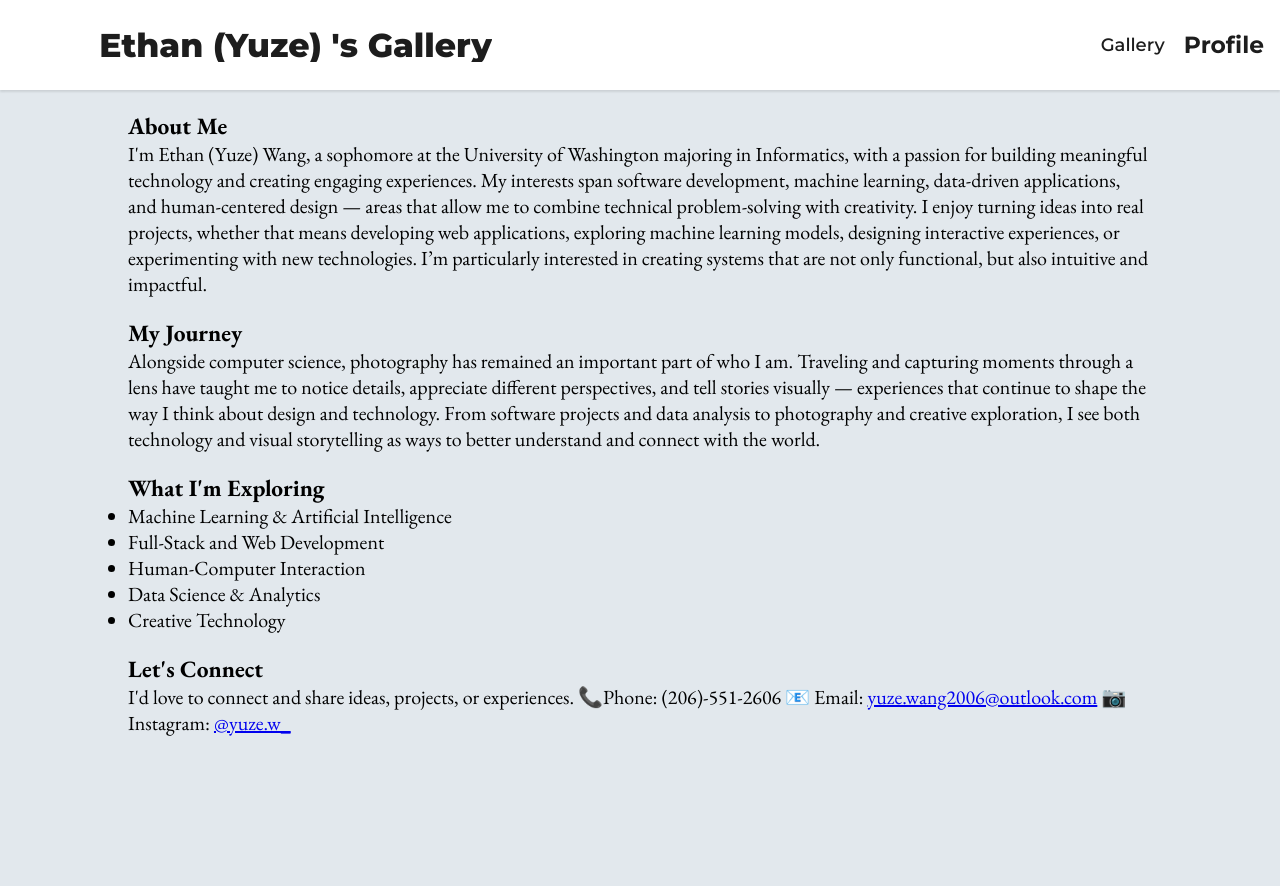
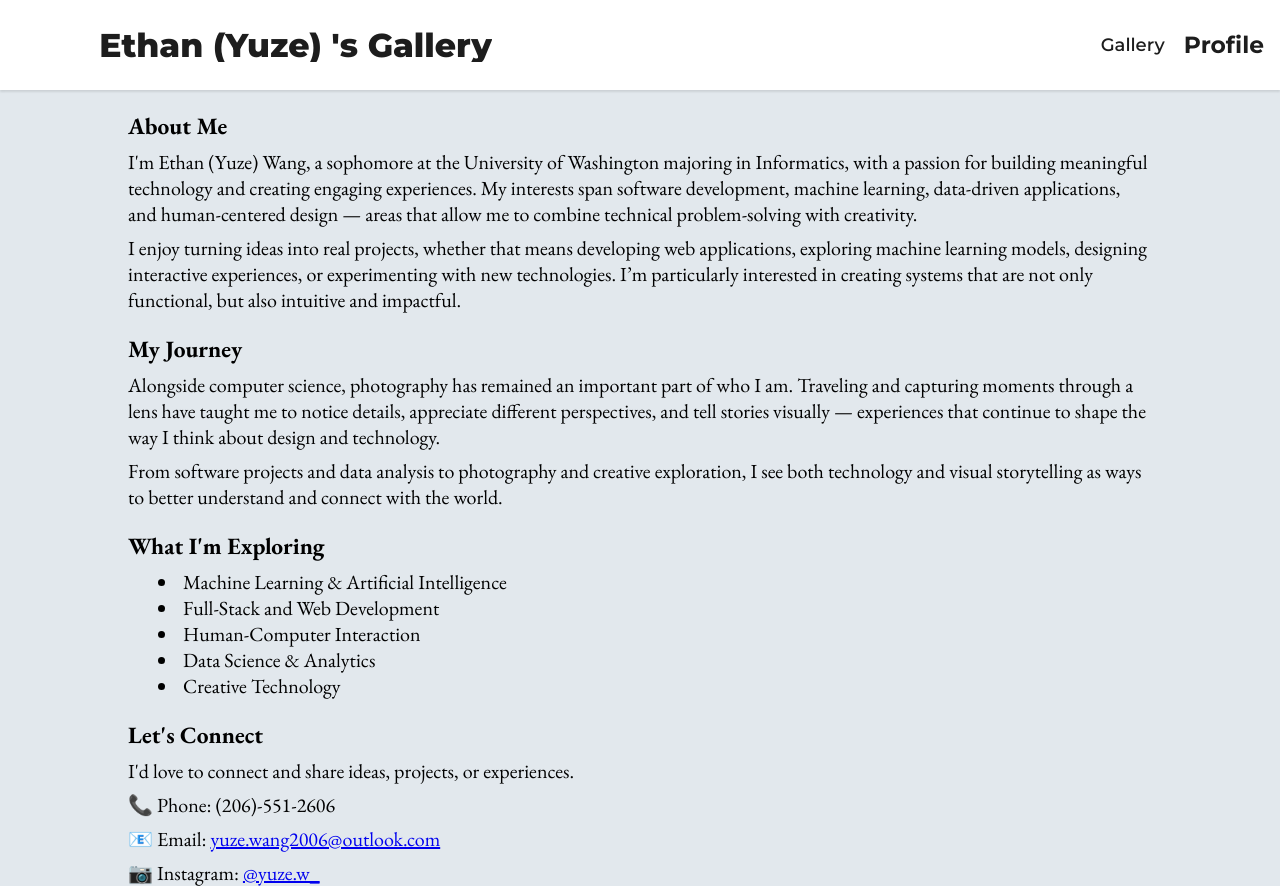
Before and after one commit to yuzew0924/yuze-portfolio, a Flask app: page /profile in a window 1280 px wide. Before the commit the page ends 736 px from the top, so only its background shows below. Run offline with Flask 3, Linux system fonts and the light colour scheme.

Commit message:
update profile with <p>

```diff
--- a/app/static/css/profile.css
+++ b/app/static/css/profile.css
@@ -24,6 +24,19 @@ body {
 }
 .profile .content{
     margin-top: 20px;
+}
+
+.profile p{
+    margin-top: 8px;
+}
+
+.profile ul{
+    margin-top: 8px;
+    padding-left: 2.5em;
+}
+
+.profile li{
+    padding-left: 0.25em;
 }
 
 .profile h4{
--- a/app/templates/profile.html
+++ b/app/templates/profile.html
@@ -38,16 +38,14 @@
             <section class="content me">
                 <h3>About Me</h3>
                 <h4>About Me</h4>
-                I'm Ethan (Yuze) Wang, a sophomore at the University of Washington majoring in Informatics, with a passion for building meaningful technology and creating engaging experiences. My interests span software development, machine learning, data-driven applications, and human-centered design — areas that allow me to combine technical problem-solving with creativity.
-
-                I enjoy turning ideas into real projects, whether that means developing web applications, exploring machine learning models, designing interactive experiences, or experimenting with new technologies. I’m particularly interested in creating systems that are not only functional, but also intuitive and impactful.
+                <p>I'm Ethan (Yuze) Wang, a sophomore at the University of Washington majoring in Informatics, with a passion for building meaningful technology and creating engaging experiences. My interests span software development, machine learning, data-driven applications, and human-centered design — areas that allow me to combine technical problem-solving with creativity.</p>
+                <p>I enjoy turning ideas into real projects, whether that means developing web applications, exploring machine learning models, designing interactive experiences, or experimenting with new technologies. I’m particularly interested in creating systems that are not only functional, but also intuitive and impactful.</p>
             </section>
             <section class="content journey">
                 <h3>My Journey</h3>
                 <h4>My Journey</h4>
-                Alongside computer science, photography has remained an important part of who I am. Traveling and capturing moments through a lens have taught me to notice details, appreciate different perspectives, and tell stories visually — experiences that continue to shape the way I think about design and technology.
-
-                From software projects and data analysis to photography and creative exploration, I see both technology and visual storytelling as ways to better understand and connect with the world.
+                <p>Alongside computer science, photography has remained an important part of who I am. Traveling and capturing moments through a lens have taught me to notice details, appreciate different perspectives, and tell stories visually — experiences that continue to shape the way I think about design and technology.</p>
+                <p>From software projects and data analysis to photography and creative exploration, I see both technology and visual storytelling as ways to better understand and connect with the world.</p>
             </section>
             <section class="content love">
                 <h3>What I'm Exploring</h3>
@@ -63,13 +61,10 @@
             <section class="content connect">
                 <h3>Let's Connect</h3>
                 <h4>Let's Connect</h4>
-                I'd love to connect and share ideas, projects, or experiences.
-
-                📞Phone: (206)-551-2606
-
-                📧 Email: <a href="mailto:yuze.wang2006@outlook.com">yuze.wang2006@outlook.com</a>
-
-                📷 Instagram: <a href="https://www.instagram.com/yuze.w_/">@yuze.w_</a>
+                <p>I'd love to connect and share ideas, projects, or experiences.</p>
+                <p>📞 Phone: (206)-551-2606</p>
+                <p>📧 Email: <a href="mailto:yuze.wang2006@outlook.com">yuze.wang2006@outlook.com</a></p>
+                <p>📷 Instagram: <a href="https://www.instagram.com/yuze.w_/">@yuze.w_</a></p>
             </section>
           </div>
     </div>
```
